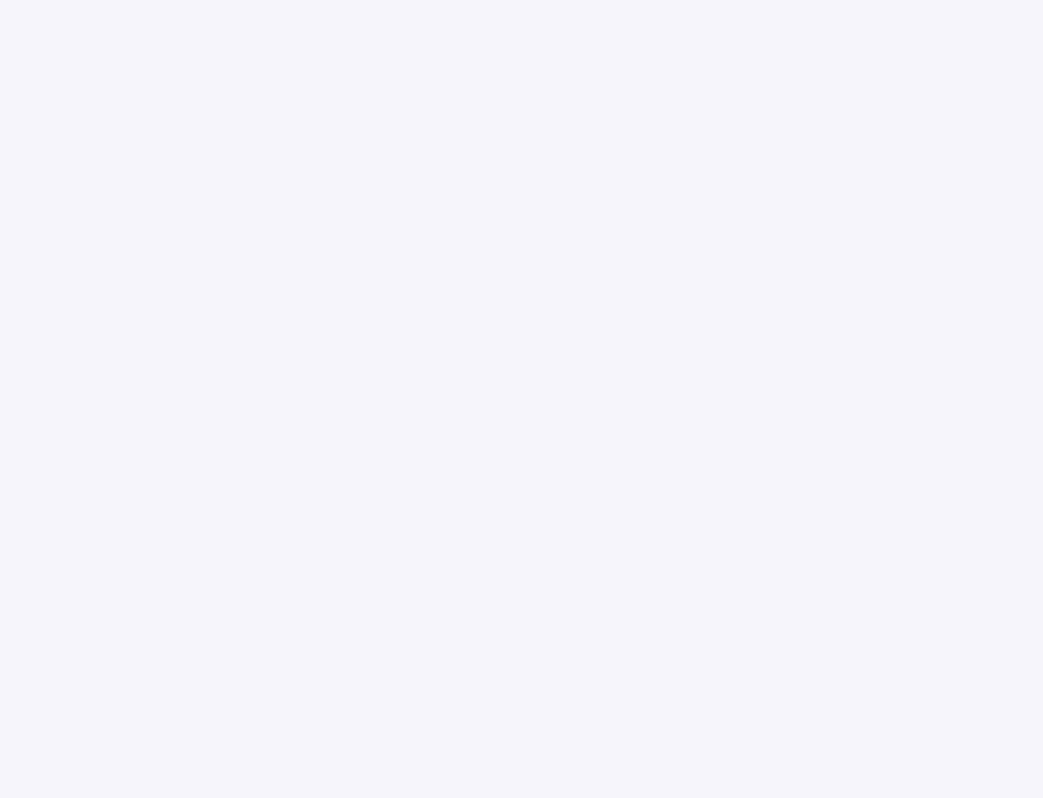
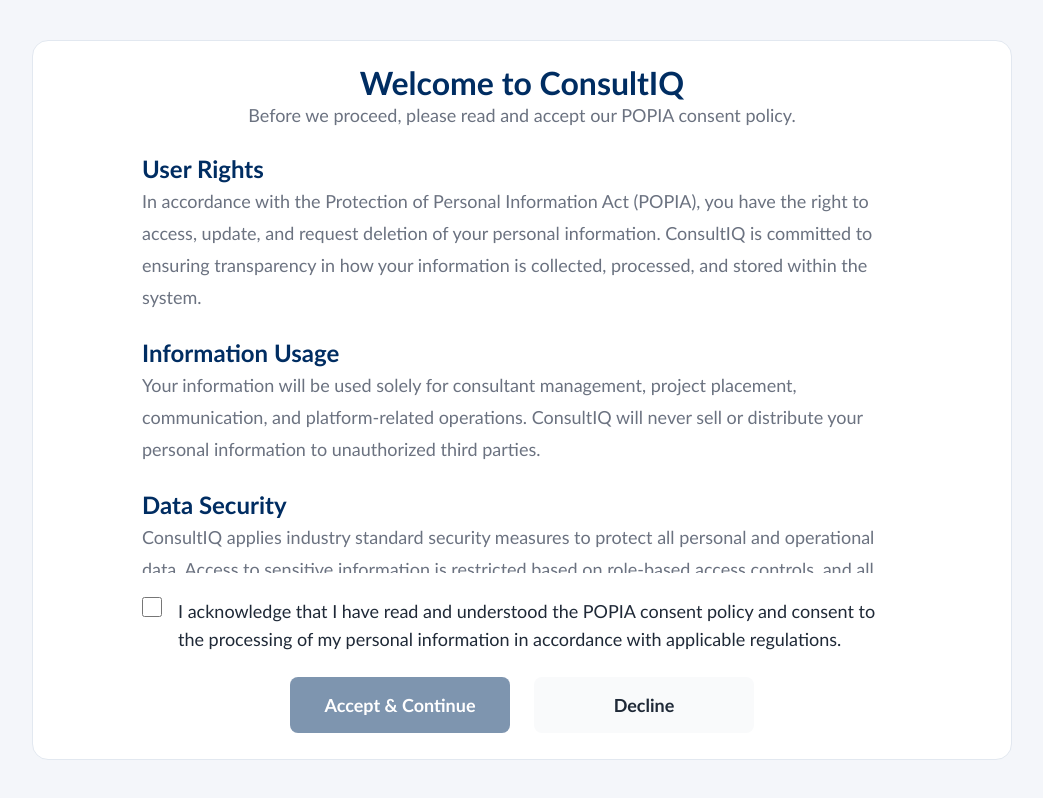
Before and after one commit to COS301-SE-2026/ConsultIQ, a React (Vite) app in the folder frontend/: page /popia-consent in a window 1280 px wide. Before the commit this address had no page. Shown: the whole page, without its empty margins (118-1161 px from the left). Built offline with nearby package versions, Linux system fonts and the light colour scheme.

Commit message:
fix: align consent with page properly

```diff
--- a/frontend/src/features/authentication/components/popia-consent-form.tsx
+++ b/frontend/src/features/authentication/components/popia-consent-form.tsx
@@ -23,10 +23,14 @@ function PopiaConsentForm() {
   return (
     <form
       onSubmit={handleSubmit}
-      className=" w-full max-w-[980px] h-[700px] bg-white rounded-2xl border px-20 py-14 flex flex-col mx-auto my-12"  style={{ borderColor:"var(--color-border)", }} >
+      className=" w-full max-w-[980px] min-h-[720px] bg-white rounded-2xl border px-20 py-14 flex flex-col mx-auto my-12"  style={{ borderColor:"var(--color-border)", }} >
       <div className="flex flex-col gap-6">
+        <div
+        className="flex justify-center mb-8">
+        <div className="w-[115px]" />
+       </div>
       {/* Header */}
-      <div className="text-center mb-0">
+      <div className="text-center mb-2">
         <h1
           className=" text-4xl font-bold mb-4 " style={{ color: "var(--color-primary)", }} >
           Welcome to ConsultIQ
@@ -39,7 +43,7 @@ function PopiaConsentForm() {
       </div>
 
       {/* Scrollable Content */}
-      <div className="w-full max-h-[420px] overflow-y-auto px-6 flex flex-col items-center gap-10">
+      <div className="w-full max-h-[420px] overflow-y-auto px-6 flex flex-col items-center gap-6">
         {/* User Rights Section */}
         <div className="w-full max-w-[760px]">
           <h2
@@ -103,35 +107,37 @@ function PopiaConsentForm() {
         </div>
       </div>
 
-      <div className="w-full max-w-[760px] mx-auto mt-0">
-      {/* Checkbox */}
-      <div
-        className="flex items-start gap-4">
+<div className="w-full max-h-[420px] mt-0 px-6 flex flex-col items-center gap-6">
+
+    {/* Checkbox + Label */}
+    <div className="flex items-start justify-center gap-4 max-w-[760px]">
         <input
             type="checkbox"
             id="consent"
             checked={accepted}
-          onChange={(e) =>
-            setAccepted(e.target.checked)}
-          className="w-5 h-5 mt-1 accent-[var(--color-primary)] "/>
+            onChange={(e) => setAccepted(e.target.checked)}
+            className="w-5 h-5 mt-1 accent-[var(--color-primary)] shrink-0"
+        />
 
         <label
             htmlFor="consent"
-          className="text-base leading-"
-          style={{color:"var(--color-text-primary)",}}>
-          I acknowledge that I have read and understood the POPIA consent policy and consent
-          to the processing of my personal information in accordance with applicable regulations.
+            className="text-base leading-7 flex-1"
+            style={{ color: "var(--color-text-primary)" }}
+        >
+            I acknowledge that I have read and understood the POPIA consent policy
+            and consent to the processing of my personal information in accordance
+            with applicable regulations.
         </label>
     </div>
 
     {/* Buttons */}
-      <div
-        className="flex justify-center gap-6 mt-2 ">
+    <div className="flex justify-center gap-6 mt-6">
         <button
-          type="submit" disabled={!accepted} className=" min-w-[220px] h-[56px] rounded-lg
-            text-white font-bold text-lg transition hover:brightness-110 disabled:opacity-50
-            disabled:cursor-not-allowed"
-          style={{ backgroundColor: "var(--color-primary)", }}>
+            type="submit"
+            disabled={!accepted}
+            className="min-w-[220px] h-[56px] rounded-lg text-white font-bold text-lg transition hover:brightness-110 disabled:opacity-50 disabled:cursor-not-allowed"
+            style={{ backgroundColor: "var(--color-primary)" }}
+        >
             Accept & Continue
         </button>
 
@@ -139,7 +145,11 @@ function PopiaConsentForm() {
             type="button"
             onClick={handleDecline}
             className="min-w-[220px] h-[56px] rounded-lg border font-bold text-lg transition bg-gray-50 hover:bg-gray-100"
-          style={{borderColor: "var(--color-border)", color:"var(--color-text-primary)",}}>
+            style={{
+                borderColor: "var(--color-border)",
+                color: "var(--color-text-primary)",
+            }}
+        >
             Decline
         </button>
     </div>
--- a/frontend/src/routes/app-routes.tsx
+++ b/frontend/src/routes/app-routes.tsx
@@ -2,6 +2,7 @@ import { BrowserRouter, Route, Routes } from "react-router-dom";
 
 import RegisterUserPage from "../features/authentication/pages/register-user-page";
 import SetPasswordPage from "../features/authentication/pages/set-password-page";
+import PopiaConsentPage from "../features/authentication/pages/popia-consent-page";
 
 function AppRoutes() {
     return (
@@ -9,6 +10,7 @@ function AppRoutes() {
         <Routes>
             <Route path="/register" element={<RegisterUserPage />} />
             <Route path="/set-password" element={<SetPasswordPage />} />
+            <Route path="/popia-consent" element={<PopiaConsentPage />} />
         </Routes>
         </BrowserRouter>
     );
```
Lines whose indentation alone changed are shown as unchanged.
